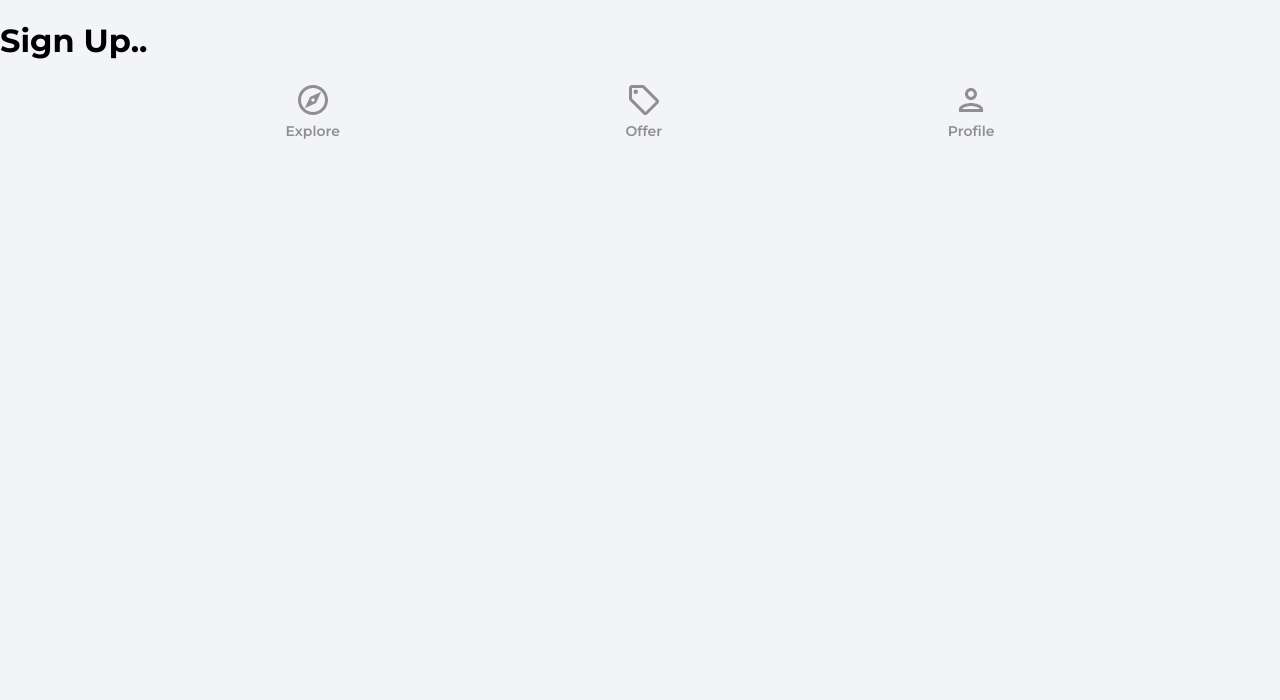
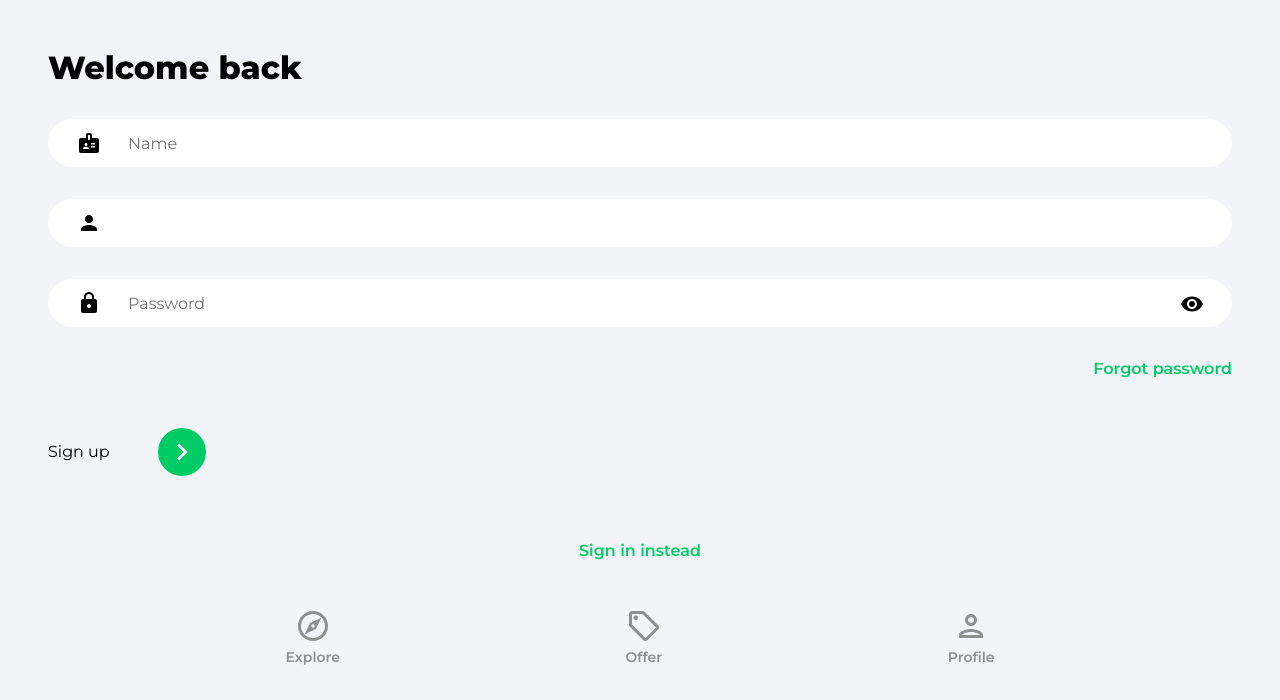
Before and after one commit to MarkCondello/react-house-marketplace, a React (Create React App) app: page /sign-up in a window 1280 px wide. Shown: the top 700 px of the page. Built offline with nearby package versions, Linux system fonts and the light colour scheme.

Commit message:
- included sign in and sign up pages with markup

```diff
--- a/src/pages/SignIn.jsx
+++ b/src/pages/SignIn.jsx
@@ -1,7 +1,59 @@
+import { useState } from 'react'
+import { Link, useNavigate } from 'react-router-dom'
+import { ReactComponent as ArrowRightIcon} from '../assets/svg/keyboardArrowRightIcon.svg'
+import visibilityIcon from '../assets/svg/visibilityIcon.svg'
+
 function SignIn() {
-  return (<div>
-    <h1>Sign In..</h1>
-  </div>);
+  const [showPassword, setShowPassword] = useState(false),
+  [formData, setFormData] = useState({
+    email: '',
+    password: ''
+  }),
+  {email, password} = formData,
+  navigate = useNavigate(),
+  onChange = (event) => {
+    setFormData((prevState) => ({
+      ...prevState,
+      [event.target.id]: event.target.value
+    }))
+  }
+
+  return (<>
+    <div className="pageContainer">
+      <header>
+        <p className="pageHeader">Welcome back</p>
+      </header>
+      <form>
+        <input
+          type="email" className="emailInput" id="email" value={email} onChange={onChange}/>
+        <div className="passwordInputDiv">
+          <input
+            type={showPassword ? 'text' : 'password'}
+            className="passwordInput"
+            placeholder="Password"
+            id="password"
+            value={password}
+            onChange={onChange}
+          />
+          <img
+            src={visibilityIcon}
+            alt="Show password."
+            className="showPassword"
+            onClick={() => setShowPassword((prevState) => !prevState)}
+          />
+        </div>
+        <Link to='/forgot-password' className="forgotPasswordLink">Forgot password</Link>
+        <div className="signInBar">
+          <p className="signIntext">Sign in</p>
+          <button className="signInButton">
+            <ArrowRightIcon fill="#fff" width="34px" height="34px"/>
+          </button>
+        </div>
+      </form>
+      {/* Google OAuth component */}
+      <Link to='/sign-up' className="registerLink">Sign up instead</Link>
+    </div>
+  </>);
 }
 
 export default SignIn;
--- a/src/pages/SignUp.jsx
+++ b/src/pages/SignUp.jsx
@@ -1,7 +1,60 @@
+import { useState } from 'react'
+import { Link, useNavigate } from 'react-router-dom'
+import { ReactComponent as ArrowRightIcon} from '../assets/svg/keyboardArrowRightIcon.svg'
+import visibilityIcon from '../assets/svg/visibilityIcon.svg'
+
 function SignUp() {
-  return (<div>
-    <h1>Sign Up..</h1>
-  </div>);
+  const [showPassword, setShowPassword] = useState(false),
+  [formData, setFormData] = useState({
+    name: '',
+    email: '',
+    password: ''
+  }),
+  {name, email, password} = formData,
+  navigate = useNavigate(),
+  onChange = (event) => {
+    setFormData((prevState) => ({
+      ...prevState,
+      [event.target.id]: event.target.value
+    }))
+  }
+
+  return (<>
+    <div className="pageContainer">
+      <header>
+        <p className="pageHeader">Welcome back</p>
+      </header>
+      <form>
+        <input type="text" className="nameInput" placeholder="Name" id="name" value={name} onChange={onChange}/>
+        <input type="email" className="emailInput" id="email" value={email} onChange={onChange}/>
+        <div className="passwordInputDiv">
+          <input
+            type={showPassword ? 'text' : 'password'}
+            className="passwordInput"
+            placeholder="Password"
+            id="password"
+            value={password}
+            onChange={onChange}
+          />
+          <img
+            src={visibilityIcon}
+            alt="Show password."
+            className="showPassword"
+            onClick={() => setShowPassword((prevState) => !prevState)}
+          />
+        </div>
+        <Link to='/forgot-password' className="forgotPasswordLink">Forgot password</Link>
+        <div className="signInBar">
+          <p className="signIntext">Sign up</p>
+          <button className="signUpButton">
+            <ArrowRightIcon fill="#fff" width="34px" height="34px"/>
+          </button>
+        </div>
+      </form>
+      {/* Google OAuth component */}
+      <Link to='/sign-in' className="registerLink">Sign in instead</Link>
+    </div>
+  </>);
 }
 
 export default SignUp;
```
